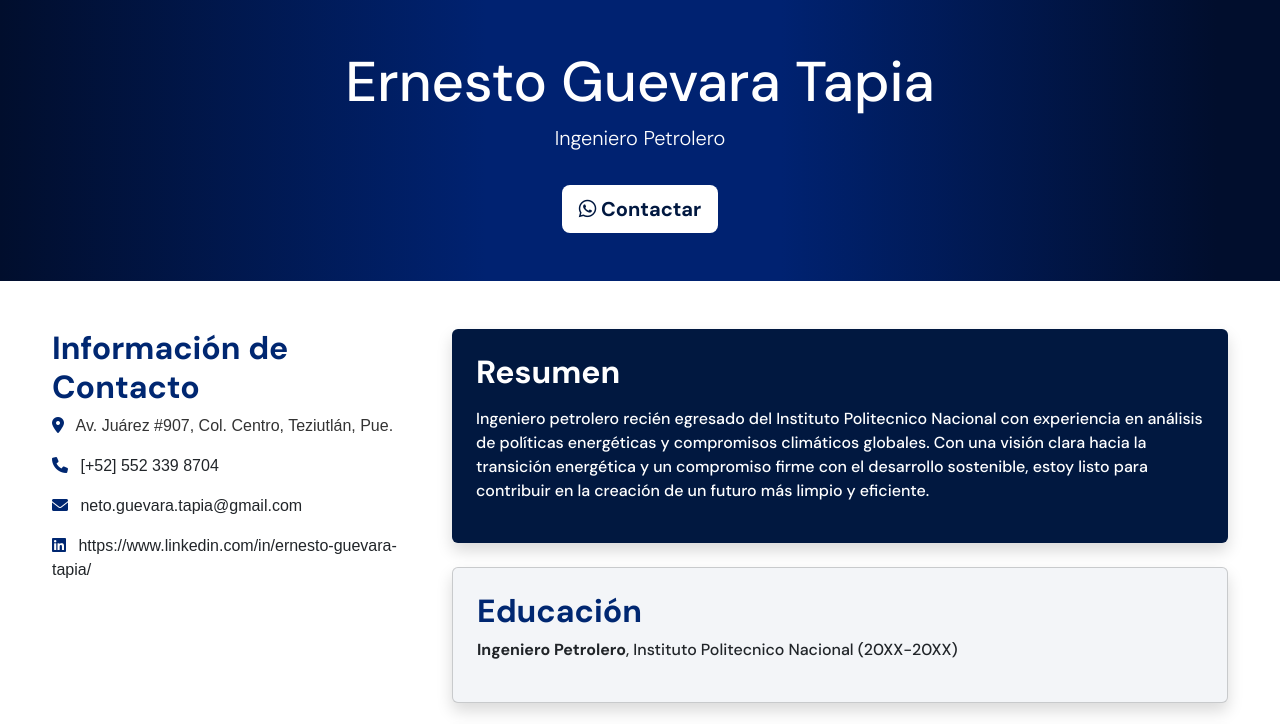
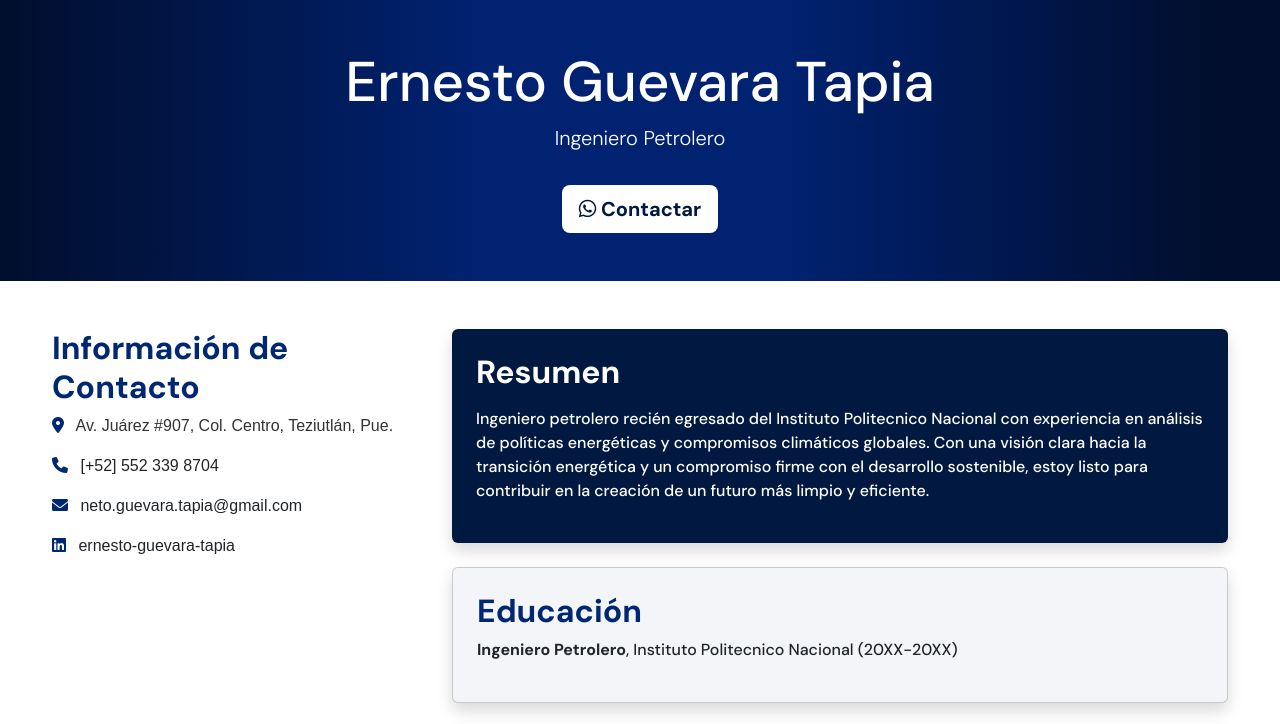
Before and after one commit to netoxdw/CV-ERNESTO-GUEVARA-TAPIA, a plain HTML site: page index.html in a window 1280 px wide. Shown: the top 724 px of the page. Drawn offline with nearby package versions, Linux system fonts and the light colour scheme.

Commit message:
link linkedin

```diff
--- a/index.html
+++ b/index.html
@@ -50,7 +50,7 @@
                     </li>
                     <li class="mb-3">
                         <i class="fab fa-linkedin text-primary me-2"></i>
-                        <a href="[Tu perfil de LinkedIn]" class="text-decoration-none text-dark">https://www.linkedin.com/in/ernesto-guevara-tapia/</a>
+                        <a href="https://www.linkedin.com/in/ernesto-guevara-tapia/" class="text-decoration-none text-dark" target="_blank">ernesto-guevara-tapia</a>
                     </li>
                 </ul>
             </div>
```
